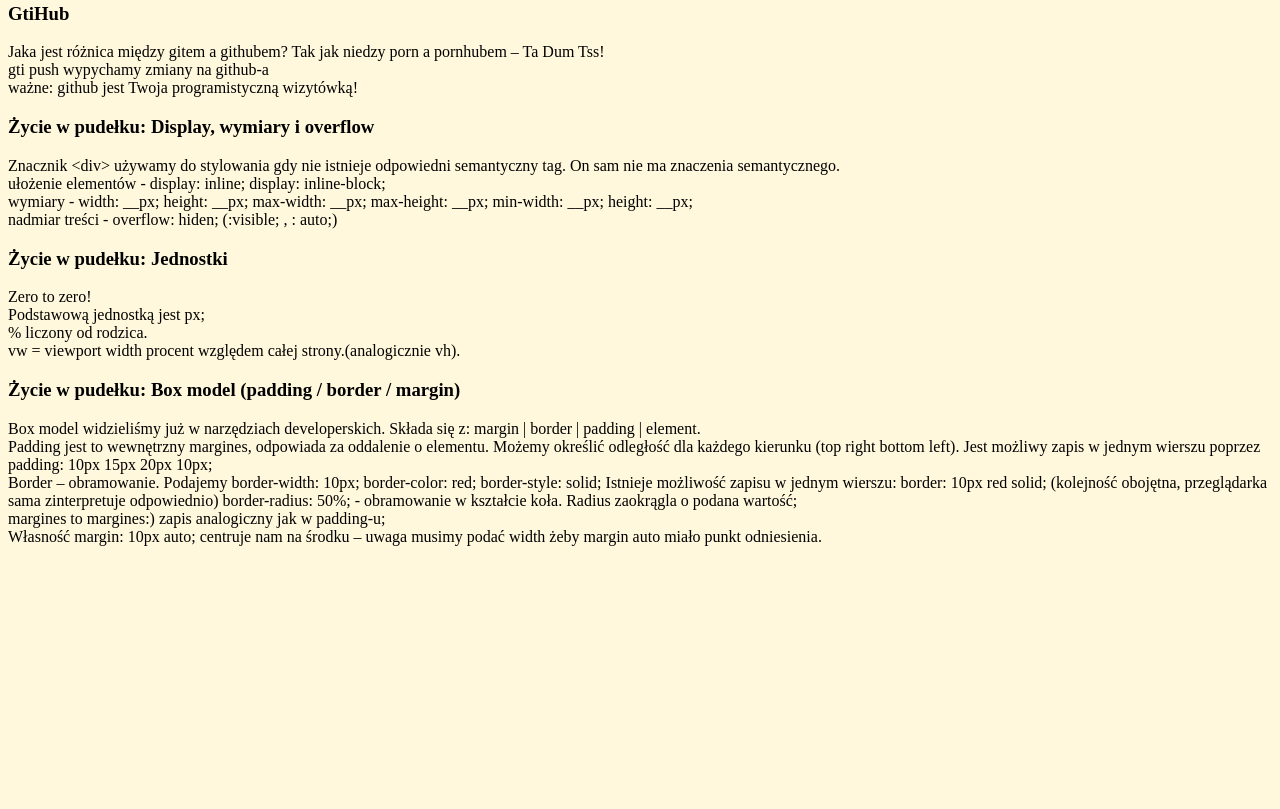
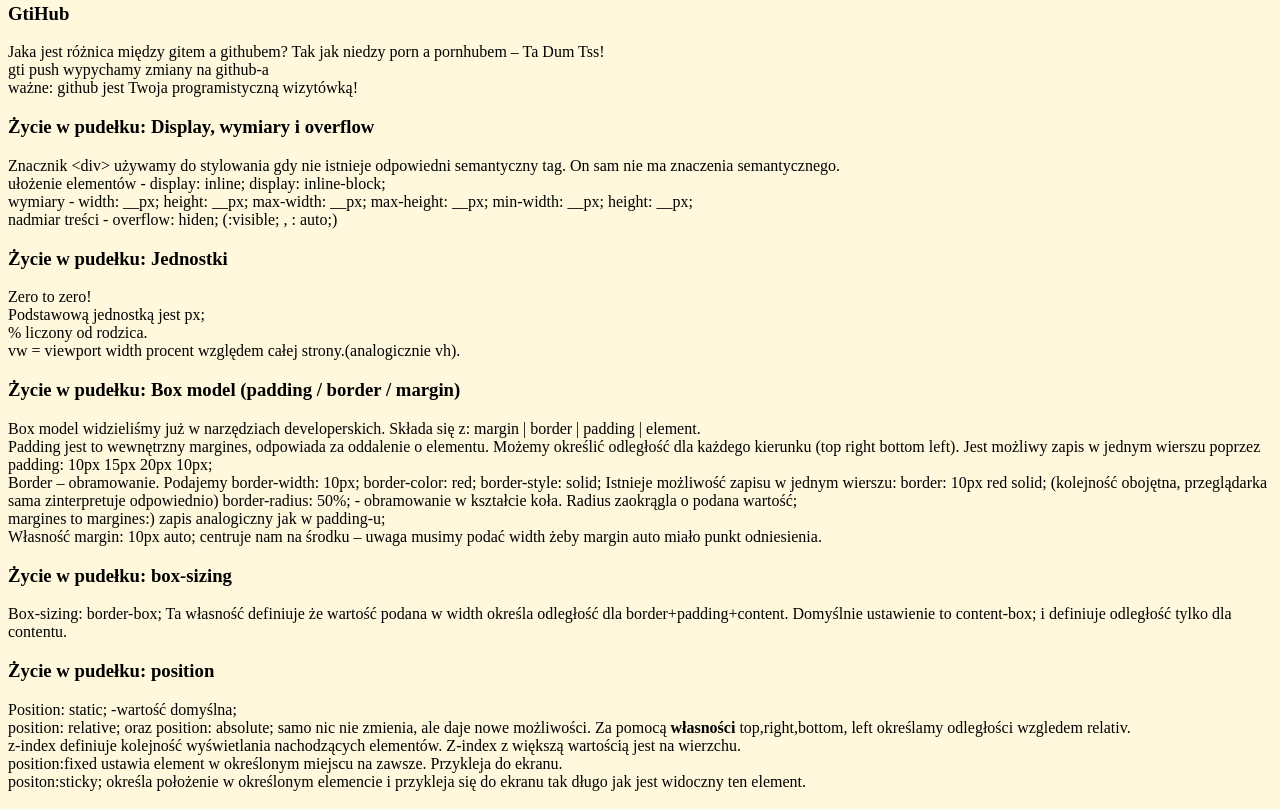
Before and after one commit to PaszelkeDominik/nauka, a plain HTML site: page czwarty.html in a window 1280 px wide. Shown: the part 991-1800 px from the top of the page. Before the commit the page ends 1556 px from the top, so only its background shows below. Drawn offline with Linux system fonts and the light colour scheme.

Commit message:
article about positon

```diff
--- a/czwarty.html
+++ b/czwarty.html
@@ -100,23 +100,38 @@
         <h3>Życie w pudełku: Box model (padding / border / margin)</h3>
         <p>
           Box model widzieliśmy już w narzędziach developerskich. Składa się z: margin | border | padding | element.
-          <br>Padding jest to wewnętrzny margines, odpowiada za oddalenie o elementu. Możemy określić odległość dla każdego kierunku (top right bottom left). Jest możliwy zapis w jednym wierszu poprzez padding: 10px 15px 20px 10px;
-          <br>Border – obramowanie. Podajemy border-width: 10px; border-color: red; border-style: solid; Istnieje możliwość zapisu w jednym wierszu: border: 10px red solid; (kolejność obojętna, przeglądarka sama zinterpretuje odpowiednio)
+          <br>Padding jest to wewnętrzny margines, odpowiada za oddalenie o elementu. Możemy określić odległość dla
+          każdego kierunku (top right bottom left). Jest możliwy zapis w jednym wierszu poprzez padding: 10px 15px 20px
+          10px;
+          <br>Border – obramowanie. Podajemy border-width: 10px; border-color: red; border-style: solid; Istnieje
+          możliwość zapisu w jednym wierszu: border: 10px red solid; (kolejność obojętna, przeglądarka sama
+          zinterpretuje odpowiednio)
           border-radius: 50%; - obramowanie w kształcie koła. Radius zaokrągla o podana wartość;
           <br>margines to margines:) zapis analogiczny jak w padding-u;
-          <br>Własność margin: 10px auto; centruje nam na środku – uwaga musimy podać width żeby margin auto miało punkt odniesienia.
+          <br>Własność margin: 10px auto; centruje nam na środku – uwaga musimy podać width żeby margin auto miało punkt
+          odniesienia.
         </p>
       </article>
       <article>
-        <h3></h3>
+        <h3>Życie w pudełku: box-sizing</h3>
         <p>
-
+          Box-sizing: border-box; Ta własność definiuje że wartość podana w width określa odległość dla
+          border+padding+content. Domyślnie ustawienie to content-box; i definiuje odległość tylko dla contentu.
         </p>
       </article>
       <article>
-        <h3></h3>
+        <h3>Życie w pudełku: position</h3>
         <p>
-
+          Position: static; -wartość domyślna;
+           <br>position: relative; oraz position: absolute; samo nic nie zmienia,
+          ale daje nowe możliwości. Za pomocą <strong>własności</strong> top,right,bottom, left określamy odległości
+          wzgledem relativ.
+          <br> z-index definiuje kolejność wyświetlania nachodzących elementów. Z-index z większą
+          wartością jest na wierzchu.
+           <br> position:fixed ustawia element w określonym miejscu na zawsze. Przykleja do
+          ekranu.
+          <br>positon:sticky; określa położenie w określonym elemencie i przykleja się do ekranu tak długo jak
+          jest widoczny ten element.
         </p>
       </article>
       <article>
```
